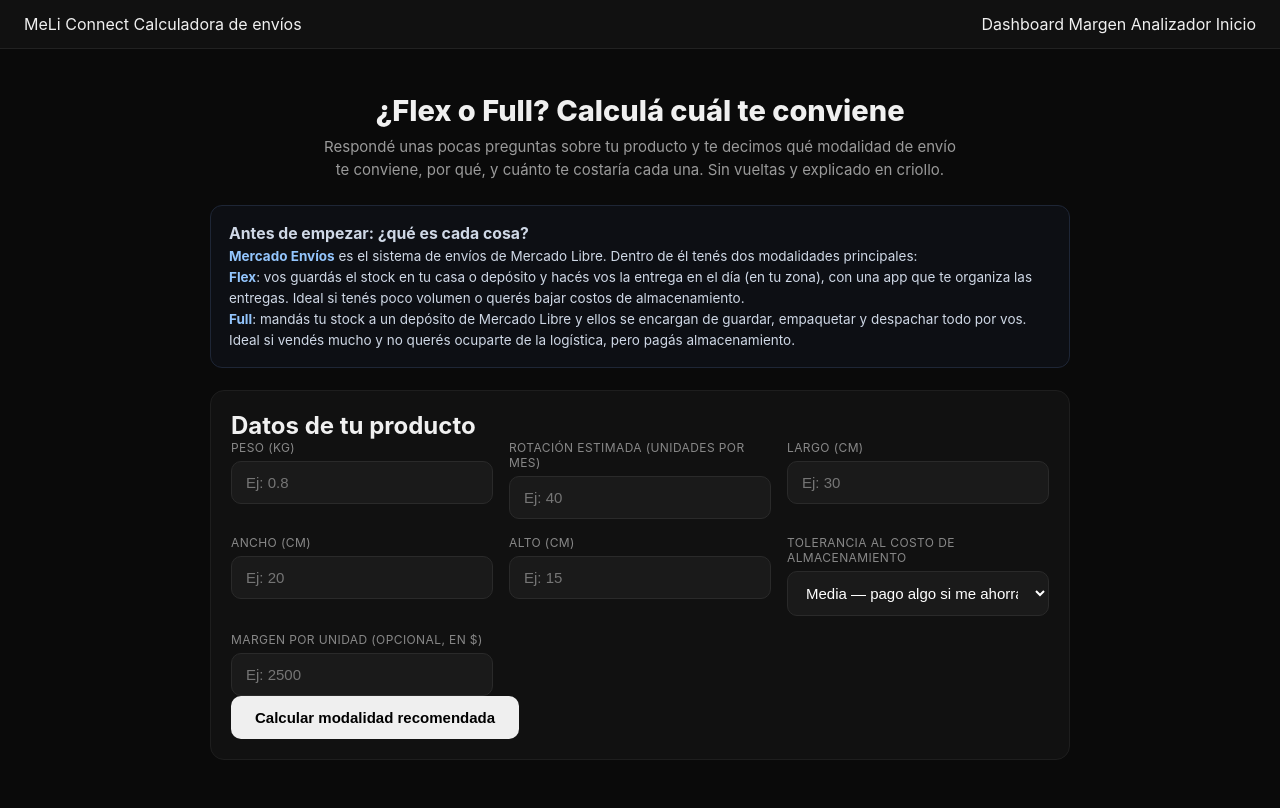
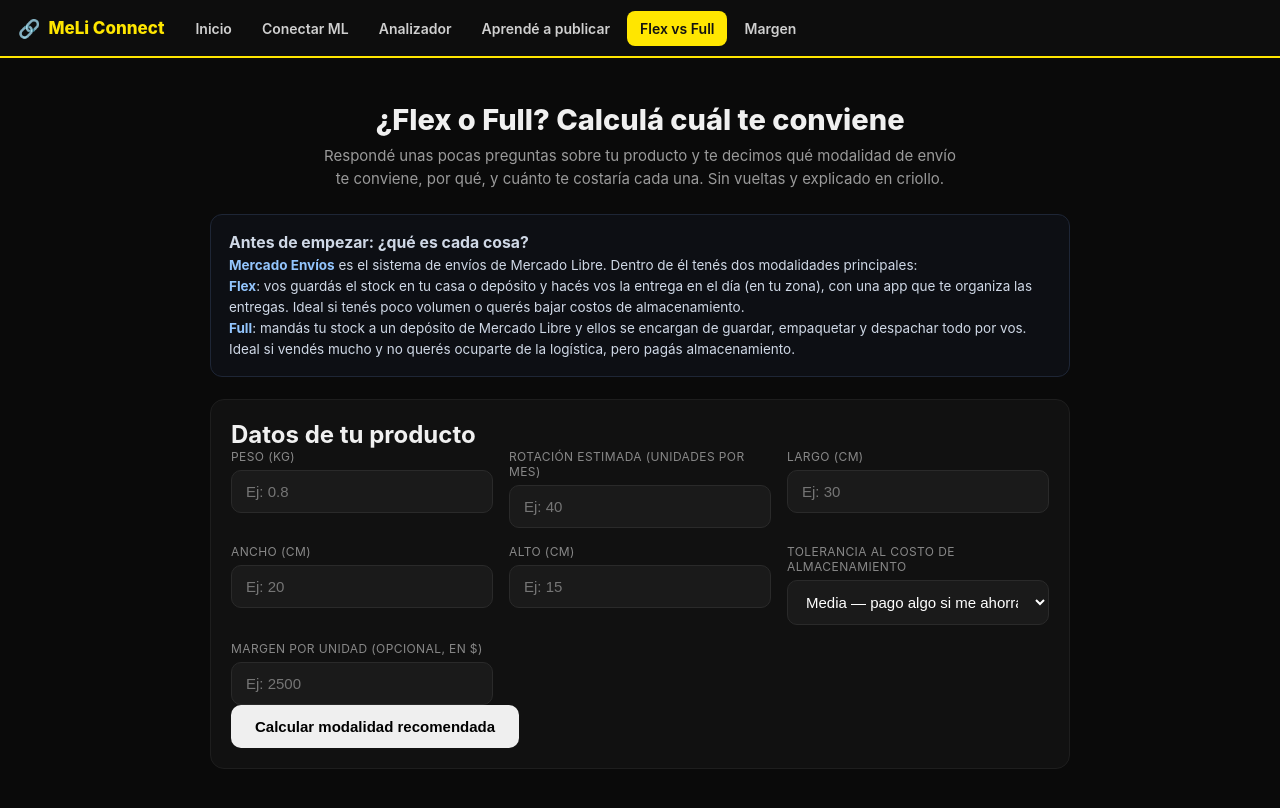
Before and after one commit to matiasezequielpereira4340-sudo/productfinder-ia, a website: page calculadora-envios.html in a window 1280 px wide. Drawn offline with Linux system fonts and the light colour scheme.

Commit message:
Calculadora Flex/Full: menu principal fijo consistente

```diff
--- a/calculadora-envios.html
+++ b/calculadora-envios.html
@@ -62,17 +62,20 @@
 
   .disc{font-size:12px;color:#6d6d6d;margin-top:16px;text-align:center;line-height:1.5}
 </style>
+<style>
+    .mainbar{position:sticky;top:0;z-index:100;display:flex;align-items:center;gap:18px;background:#0d0d0d;border-bottom:2px solid #FFE600;padding:0 18px;height:58px;}
+    .mainbrand{display:flex;align-items:center;gap:8px;color:#FFE600;font-weight:800;font-size:17px;text-decoration:none;white-space:nowrap;}
+    .mainbrand-ico{font-size:18px;}
+    .mnav{display:flex;gap:4px;flex:1;overflow-x:auto;}
+    .mnav-link{color:#cfcfcf;text-decoration:none;font-size:14px;font-weight:600;padding:9px 13px;border-radius:8px;white-space:nowrap;transition:background .15s,color .15s;}
+    .mnav-link:hover{background:#1c1c1c;color:#fff;}
+    .mnav-link.active{background:#FFE600;color:#111;}
+    .mnav-toggle{display:none;background:none;border:0;color:#FFE600;font-size:24px;cursor:pointer;}
+    @media (max-width:760px){.mnav{position:absolute;top:58px;left:0;right:0;flex-direction:column;background:#0d0d0d;border-bottom:2px solid #FFE600;padding:8px;gap:4px;display:none;overflow:visible;}.mnav.show{display:flex;}.mnav-toggle{display:block;}}
+</style>
 </head>
 <body>
-  <div class="topbar">
-    <div class="brand">MeLi Connect <span class="tag">Calculadora de envíos</span></div>
-    <nav class="nav">
-      <a href="dashboard.html">Dashboard</a>
-      <a href="margen.html">Margen</a>
-      <a href="analizador.html">Analizador</a>
-      <a href="index.html">Inicio</a>
-    </nav>
-  </div>
+  <header class="mainbar"><a href="index.html" class="mainbrand"><span class="mainbrand-ico">🔗</span> MeLi Connect</a><nav class="mnav" id="mnav"><a href="index.html" class="mnav-link">Inicio</a><a href="meli-connect.html" class="mnav-link">Conectar ML</a><a href="analizador.html" class="mnav-link">Analizador</a><a href="educacion.html" class="mnav-link">Aprendé a publicar</a><a href="calculadora-envios.html" class="mnav-link active">Flex vs Full</a><a href="margen.html" class="mnav-link">Margen</a></nav><button class="mnav-toggle" id="mnavToggle" aria-label="Menu">☰</button></header>
 
   <main class="wrap">
     <header class="hero">
@@ -236,5 +239,6 @@
       inp.addEventListener('keydown', (e) => { if (e.key === 'Enter') calcular(); });
     });
   </script>
+<script>(function(){var t=document.getElementById('mnavToggle'),n=document.getElementById('mnav');if(t&&n){t.addEventListener('click',function(){n.classList.toggle('show');});}})();</script>
 </body>
 </html>
```
